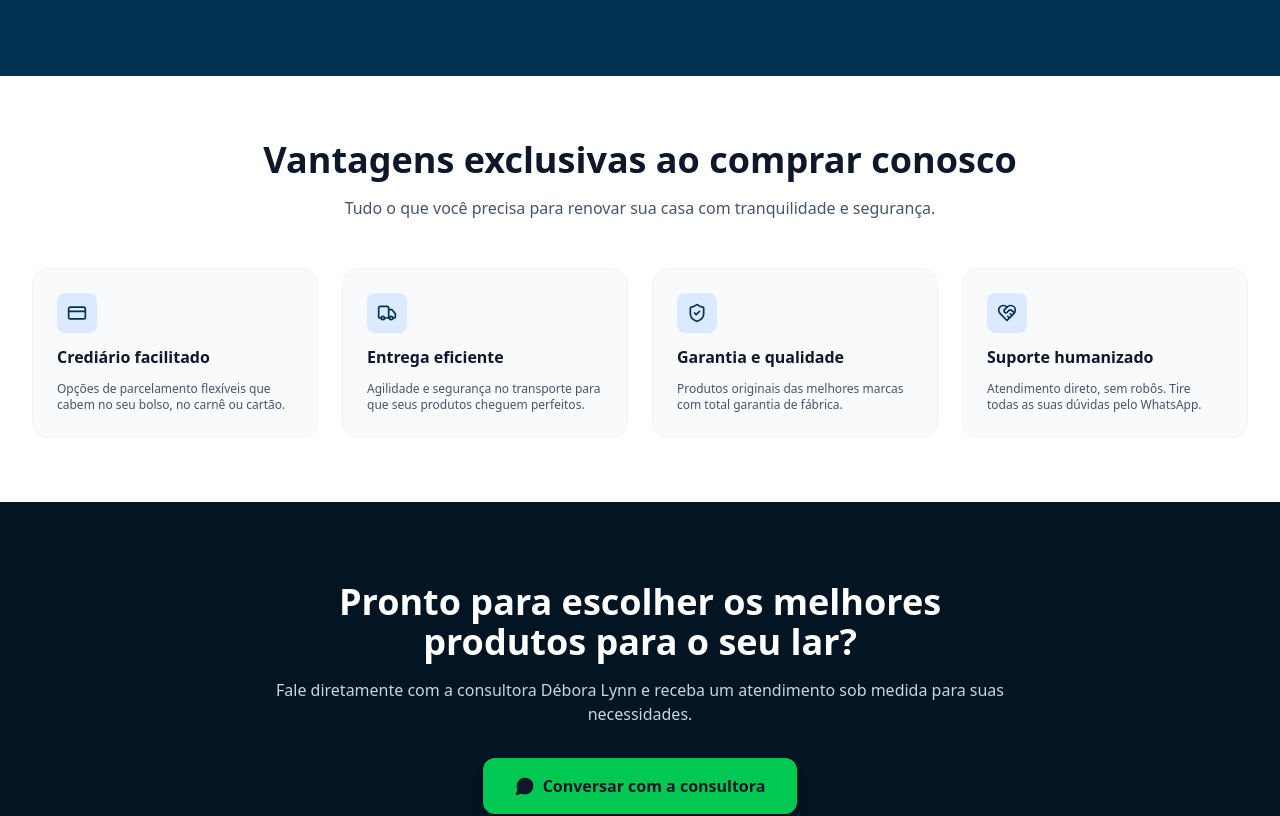
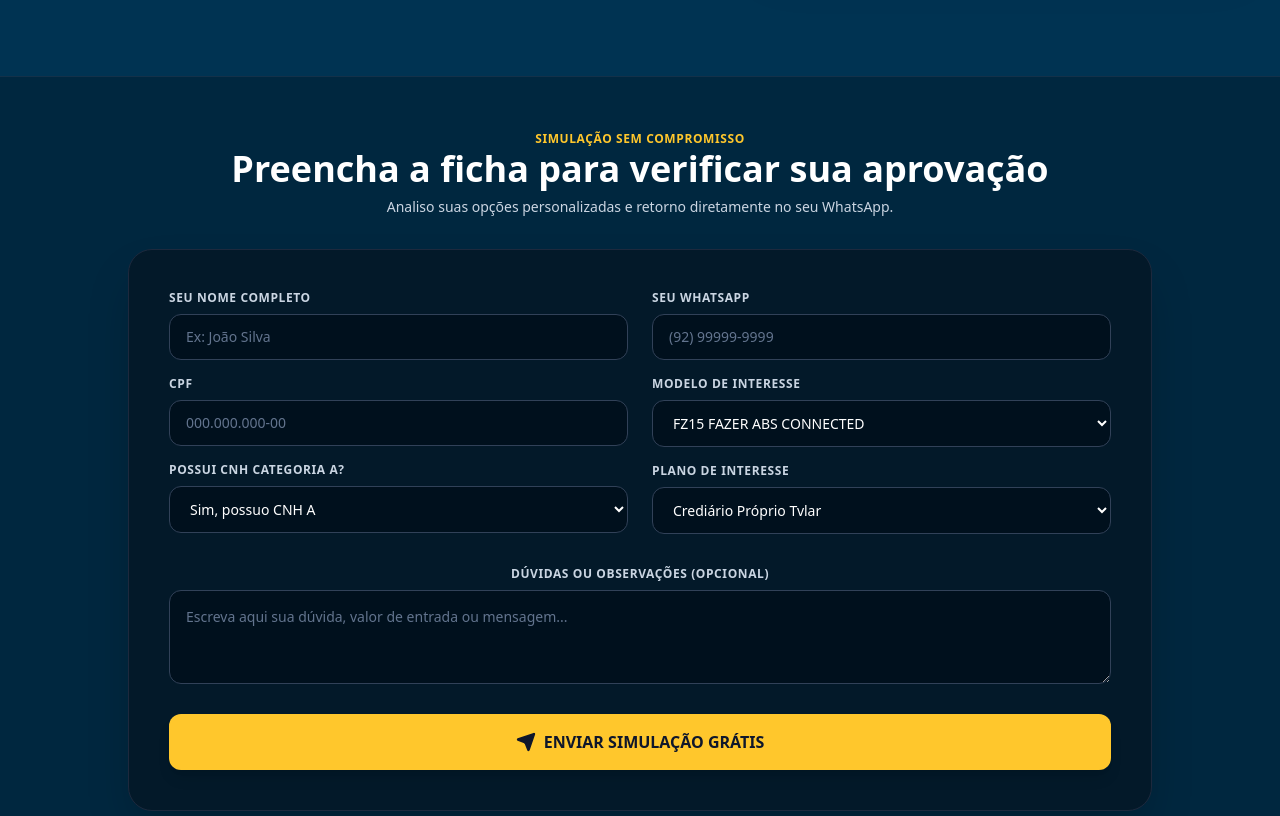
Before and after one commit to saymhonmonteiro69/Deborallynn-Consultora-Ofc., a Next.js app: page / in a window 1280 px wide. Shown: the part 640-1456 px from the top of the page. Built offline with nearby package versions, Linux system fonts and the light colour scheme.

Commit message:
Update tvlar-landing-page.tsx

```diff
--- a/components/tvlar-landing-page.tsx
+++ b/components/tvlar-landing-page.tsx
@@ -1,5 +1,6 @@
 "use client"
 
+import { useState } from "react"
 import Image from "next/image"
 import {
   ShieldCheck,
@@ -7,11 +8,33 @@ import {
   CreditCard,
   HeartHandshake,
   MessageCircle,
-  ChevronRight
+  ChevronRight,
+  Send
 } from "lucide-react"
 
 export default function TvlarLandingPage() {
-  const whatsappLink = "https://wa.me/5592999999999?text=Ol%C3%A1%20D%C3%A9bora!%20Vim%20pelo%20site%20e%20gostaria%20de%20consultar%20as%20ofertas."
+  const [formData, setFormData] = useState({
+    nome: "",
+    cpf: "",
+    cnh: "Sim, possuo CNH A",
+    whatsapp: "",
+    modelo: "FZ15 FAZER ABS CONNECTED",
+    plano: "Crediário Próprio Tvlar",
+    duvidas: ""
+  })
+
+  const whatsappBaseLink = "https://wa.me/5592999999999"
+
+  const handleSubmit = (e: React.FormEvent) => {
+    e.preventDefault()
+    const message = `Olá Débora! Gostaria de fazer uma simulação de crédito.%0A%0A*Nome:* ${formData.nome}%0A*CPF:* ${formData.cpf}%0A*Possui CNH A:* ${formData.cnh}%0A*WhatsApp:* ${formData.whatsapp}%0A*Modelo de Interesse:* ${formData.modelo}%0A*Plano:* ${formData.plano}%0A*Dúvidas/Obs:* ${formData.duvidas}`
+
+    window.open(`${whatsappBaseLink}?text=${message}`, "_blank")
+  }
+
+  const handleChange = (e: React.ChangeEvent<HTMLInputElement | HTMLSelectElement | HTMLTextAreaElement>) => {
+    setFormData({ ...formData, [e.target.name]: e.target.value })
+  }
 
   return (
     <div className="min-h-screen bg-[#003352] text-white font-sans flex flex-col justify-between">
@@ -46,7 +69,7 @@ export default function TvlarLandingPage() {
 
             {/* BOTÃO WHATSAPP HEADER */}
             <a
-              href={whatsappLink}
+              href={`${whatsappBaseLink}?text=Ol%C3%A1%20D%C3%A9bora!%20Vim%20pelo%20site%20e%20gostaria%20de%20consultar%20as%20ofertas.`}
               target="_blank"
               rel="noopener noreferrer"
               className="bg-[#00C853] hover:bg-[#00B048] text-slate-900 font-bold px-4 py-2 rounded-full text-sm flex items-center gap-2 transition-colors"
@@ -65,7 +88,7 @@ export default function TvlarLandingPage() {
             {/* COLUNA ESQUERDA */}
             <div className="md:col-span-7 space-y-6 text-left">
               <div className="inline-block bg-white/10 backdrop-blur-md px-3.5 py-1 rounded-full text-xs font-semibold text-white border border-white/20">
-                Sua casa nova com quem entende
+                Sua casa e sua moto nova com quem entende
               </div>
 
               <h1 className="text-3xl sm:text-5xl font-extrabold text-white leading-tight">
@@ -73,18 +96,16 @@ export default function TvlarLandingPage() {
               </h1>
 
               <p className="text-slate-300 text-base sm:text-lg max-w-xl">
-                Encontre móveis, eletrodomésticos e eletrônicos com as melhores condições de pagamento e suporte personalizado do início ao fim.
+                Encontre móveis, eletrodomésticos e motos com as melhores condições de pagamento e suporte personalizado do início ao fim.
               </p>
 
               <div className="pt-2">
                 <a
-                  href={whatsappLink}
-                  target="_blank"
-                  rel="noopener noreferrer"
+                  href="#simulacao-form"
                   className="inline-flex items-center gap-2 bg-[#00C853] hover:bg-[#00B048] text-slate-900 font-bold text-base px-6 py-3.5 rounded-xl transition-all shadow-lg"
                 >
                   <MessageCircle className="w-5 h-5 fill-current" />
-                  Solicitar orçamento agora
+                  Solicitar simulação agora
                 </a>
               </div>
 
@@ -124,17 +145,159 @@ export default function TvlarLandingPage() {
                 </div>
 
                 <a
-                  href={whatsappLink}
-                  target="_blank"
-                  rel="noopener noreferrer"
+                  href="#simulacao-form"
                   className="w-full bg-[#003352] hover:bg-[#002238] text-white font-bold py-3.5 rounded-xl flex items-center justify-center gap-2 text-sm transition-colors"
                 >
-                  Falar com Débora Lynn <ChevronRight className="w-4 h-4" />
+                  Fazer simulação online <ChevronRight className="w-4 h-4" />
                 </a>
 
               </div>
             </div>
 
+          </div>
+        </section>
+
+        {/* SEÇÃO DO FORMULÁRIO RETANGULAR */}
+        <section id="simulacao-form" className="py-12 bg-[#00273f] border-t border-b border-slate-700/40 px-4 sm:px-6 lg:px-8">
+          <div className="max-w-5xl mx-auto">
+
+            <div className="text-center space-y-2 mb-8">
+              <span className="text-[#FFC72C] font-bold text-xs uppercase tracking-wider">Simulação sem compromisso</span>
+              <h2 className="text-2xl sm:text-4xl font-extrabold text-white">Preencha a ficha para verificar sua aprovação</h2>
+              <p className="text-slate-300 text-sm max-w-xl mx-auto">Analiso suas opções personalizadas e retorno diretamente no seu WhatsApp.</p>
+            </div>
+
+            <form onSubmit={handleSubmit} className="bg-[#031929] border border-slate-800 p-6 sm:p-10 rounded-3xl shadow-2xl space-y-6">
+
+              {/* GRID 3 OPÇÕES DE CADA LADO (TOTAL 6 CAMPOS) */}
+              <div className="grid md:grid-cols-2 gap-6">
+
+                {/* LADO ESQUERDO (3 CAMPOS) */}
+                <div className="space-y-4">
+                  <div>
+                    <label className="block text-xs font-bold text-slate-300 uppercase tracking-wider mb-2">Seu Nome Completo</label>
+                    <input
+                      type="text"
+                      name="nome"
+                      required
+                      placeholder="Ex: João Silva"
+                      value={formData.nome}
+                      onChange={handleChange}
+                      className="w-full bg-[#00101d] border border-slate-700 rounded-xl px-4 py-3 text-sm text-white placeholder-slate-500 focus:outline-none focus:border-[#FFC72C]"
+                    />
+                  </div>
+
+                  <div>
+                    <label className="block text-xs font-bold text-slate-300 uppercase tracking-wider mb-2">CPF</label>
+                    <input
+                      type="text"
+                      name="cpf"
+                      required
+                      placeholder="000.000.000-00"
+                      value={formData.cpf}
+                      onChange={handleChange}
+                      className="w-full bg-[#00101d] border border-slate-700 rounded-xl px-4 py-3 text-sm text-white placeholder-slate-500 focus:outline-none focus:border-[#FFC72C]"
+                    />
+                  </div>
+
+                  <div>
+                    <label className="block text-xs font-bold text-slate-300 uppercase tracking-wider mb-2">Possui CNH Categoria A?</label>
+                    <select
+                      name="cnh"
+                      value={formData.cnh}
+                      onChange={handleChange}
+                      className="w-full bg-[#00101d] border border-slate-700 rounded-xl px-4 py-3 text-sm text-white focus:outline-none focus:border-[#FFC72C]"
+                    >
+                      <option value="Sim, possuo CNH A">Sim, possuo CNH A</option>
+                      <option value="Não possuo CNH A">Não possuo CNH A</option>
+                      <option value="Em processo de tirar CNH">Em processo de tirar CNH</option>
+                    </select>
+                  </div>
+                </div>
+
+                {/* LADO DIREITO (3 CAMPOS) */}
+                <div className="space-y-4">
+                  <div>
+                    <label className="block text-xs font-bold text-slate-300 uppercase tracking-wider mb-2">Seu WhatsApp</label>
+                    <input
+                      type="text"
+                      name="whatsapp"
+                      required
+                      placeholder="(92) 99999-9999"
+                      value={formData.whatsapp}
+                      onChange={handleChange}
+                      className="w-full bg-[#00101d] border border-slate-700 rounded-xl px-4 py-3 text-sm text-white placeholder-slate-500 focus:outline-none focus:border-[#FFC72C]"
+                    />
+                  </div>
+
+                  <div>
+                    <label className="block text-xs font-bold text-slate-300 uppercase tracking-wider mb-2">Modelo de Interesse</label>
+                    <select
+                      name="modelo"
+                      value={formData.modelo}
+                      onChange={handleChange}
+                      className="w-full bg-[#00101d] border border-slate-700 rounded-xl px-4 py-3 text-sm text-white focus:outline-none focus:border-[#FFC72C]"
+                    >
+                      <option value="FZ15 FAZER ABS CONNECTED">FZ15 FAZER ABS CONNECTED</option>
+                      <option value="FZ25 FAZER ABS">FZ25 FAZER ABS</option>
+                      <option value="FACTOR 150">FACTOR 150</option>
+                      <option value="FACTOR 150 DX">FACTOR 150 DX</option>
+                      <option value="YZF R15 ABS">YZF R15 ABS</option>
+                      <option value="XTZ 250 LANDER ABS CONNECTED">XTZ 250 LANDER ABS CONNECTED</option>
+                      <option value="XTZ 150 CROSSER S ABS">XTZ 150 CROSSER S ABS</option>
+                      <option value="XTZ 150 CROSSER Z ABS">XTZ 150 CROSSER Z ABS</option>
+                      <option value="AEROX ABS CONNECTED">AEROX ABS CONNECTED</option>
+                      <option value="FLUO ABS HYBRID CONNECTED">FLUO ABS HYBRID CONNECTED</option>
+                      <option value="NMAX CONNECTED 160 ABS">NMAX CONNECTED 160 ABS</option>
+                      <option value="ZR HYBRID CONNECTED">ZR HYBRID CONNECTED</option>
+                      <option value="TTR 230">TTR 230</option>
+                      <option value="Outros Produtos / Móveis / Eletro">Outros Produtos / Móveis / Eletro</option>
+                    </select>
+                  </div>
+
+                  <div>
+                    <label className="block text-xs font-bold text-slate-300 uppercase tracking-wider mb-2">Plano de Interesse</label>
+                    <select
+                      name="plano"
+                      value={formData.plano}
+                      onChange={handleChange}
+                      className="w-full bg-[#00101d] border border-slate-700 rounded-xl px-4 py-3 text-sm text-white focus:outline-none focus:border-[#FFC72C]"
+                    >
+                      <option value="Crediário Próprio Tvlar">Crediário Próprio Tvlar</option>
+                      <option value="Cartão de Crédito">Cartão de Crédito</option>
+                      <option value="Consórcio / Financiamento">Consórcio / Financiamento</option>
+                      <option value="Pagamento à Vista / PIX">Pagamento à Vista / PIX</option>
+                    </select>
+                  </div>
+                </div>
+
+              </div>
+
+              {/* OPÇÃO DE DÚVIDAS CENTRALIZADA ABAIXO DOS 6 CAMPOS */}
+              <div className="pt-2">
+                <label className="block text-xs font-bold text-slate-300 uppercase tracking-wider mb-2 text-center">
+                  Dúvidas ou Observações (Opcional)
+                </label>
+                <textarea
+                  name="duvidas"
+                  rows={3}
+                  placeholder="Escreva aqui sua dúvida, valor de entrada ou mensagem..."
+                  value={formData.duvidas}
+                  onChange={handleChange}
+                  className="w-full bg-[#00101d] border border-slate-700 rounded-xl p-4 text-sm text-white placeholder-slate-500 focus:outline-none focus:border-[#FFC72C]"
+                ></textarea>
+              </div>
+
+              {/* BOTÃO DE ENVIAR */}
+              <button
+                type="submit"
+                className="w-full bg-[#FFC72C] hover:bg-[#e0ad22] text-slate-900 font-extrabold py-4 rounded-xl text-base flex items-center justify-center gap-2 transition-colors shadow-lg cursor-pointer"
+              >
+                <Send className="w-5 h-5 fill-current" />
+                ENVIAR SIMULAÇÃO GRÁTIS
+              </button>
+
+            </form>
           </div>
         </section>
 
@@ -145,7 +308,7 @@ export default function TvlarLandingPage() {
               Vantagens exclusivas ao comprar conosco
             </h2>
             <p className="text-slate-600 text-sm sm:text-base max-w-2xl mx-auto">
-              Tudo o que você precisa para renovar sua casa com tranquilidade e segurança.
+              Tudo o que você precisa para renovar sua casa ou conquistar sua moto com tranquilidade e segurança.
             </p>
 
             <div className="grid sm:grid-cols-2 lg:grid-cols-4 gap-6 pt-8 text-left">
@@ -195,7 +358,7 @@ export default function TvlarLandingPage() {
             </p>
             <div className="pt-4 flex justify-center">
               <a
-                href={whatsappLink}
+                href={`${whatsappBaseLink}?text=Ol%C3%A1%20D%C3%A9bora!%20Gostaria%20de%20tirar%20algumas%20d%C3%BAvidas.`}
                 target="_blank"
                 rel="noopener noreferrer"
                 className="inline-flex items-center gap-2 bg-[#00C853] hover:bg-[#00B048] text-slate-900 font-bold text-base px-8 py-4 rounded-xl transition-all shadow-lg"
```
